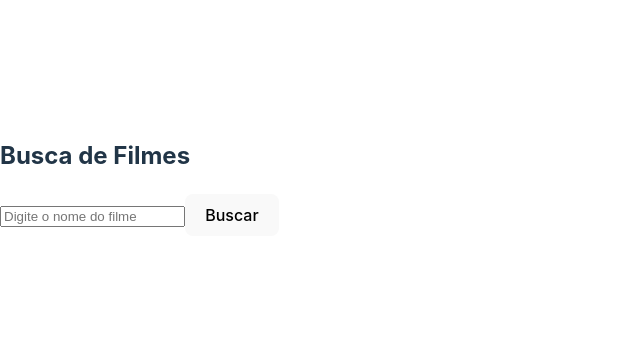
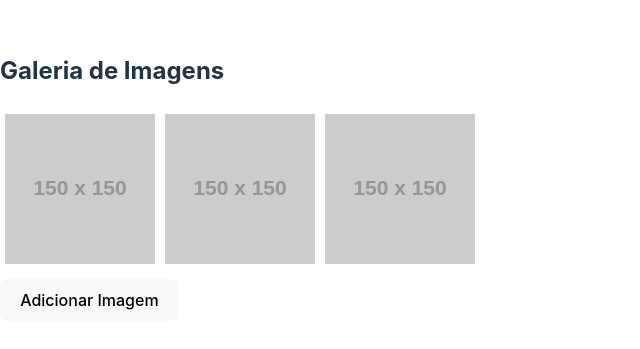
Before and after one commit to DLuCcA13/Quiz_React, a React (Vite) app: page / in a window 1280 px wide. Shown: the part 223-572 px from the top of the page, without its empty margins (0-640 px from the left). Built offline with nearby package versions, Linux system fonts and the light colour scheme.

Commit message:
first commit

```diff
--- a/src/main.jsx
+++ b/src/main.jsx
@@ -2,6 +2,7 @@ import React from "react";
 import ReactDOM from "react-dom/client";
 import "./index.css";
 /*
+import BuscaFilmes from "./Projetos/BuscaFilme";
 import ListaContatos from "./Projetos/ListaContatos";
 import Cronometro from "./Projetos/Cronometro";
 import  from "./Projetos/ListaTarefas";
@@ -9,15 +10,13 @@ import Contador from "./Projetos/Contador";
 import Relogio from "./Projetos/Relogio";
 import Quiz from "./Projetos/Quiz";
 import ConversorMoedas from "./Projetos/ConversorMoedas";
+
+*/
 import GaleriaFotos from "./Projetos/GaleriaFotos";
 
 
-*/
-
-import BuscaFilmes from "./Projetos/BuscaFilme";
-
 ReactDOM.createRoot(document.getElementById("root")).render(
   <React.StrictMode>
-    <BuscaFilmes />
+    <GaleriaFotos />
   </React.StrictMode>
 );
```
